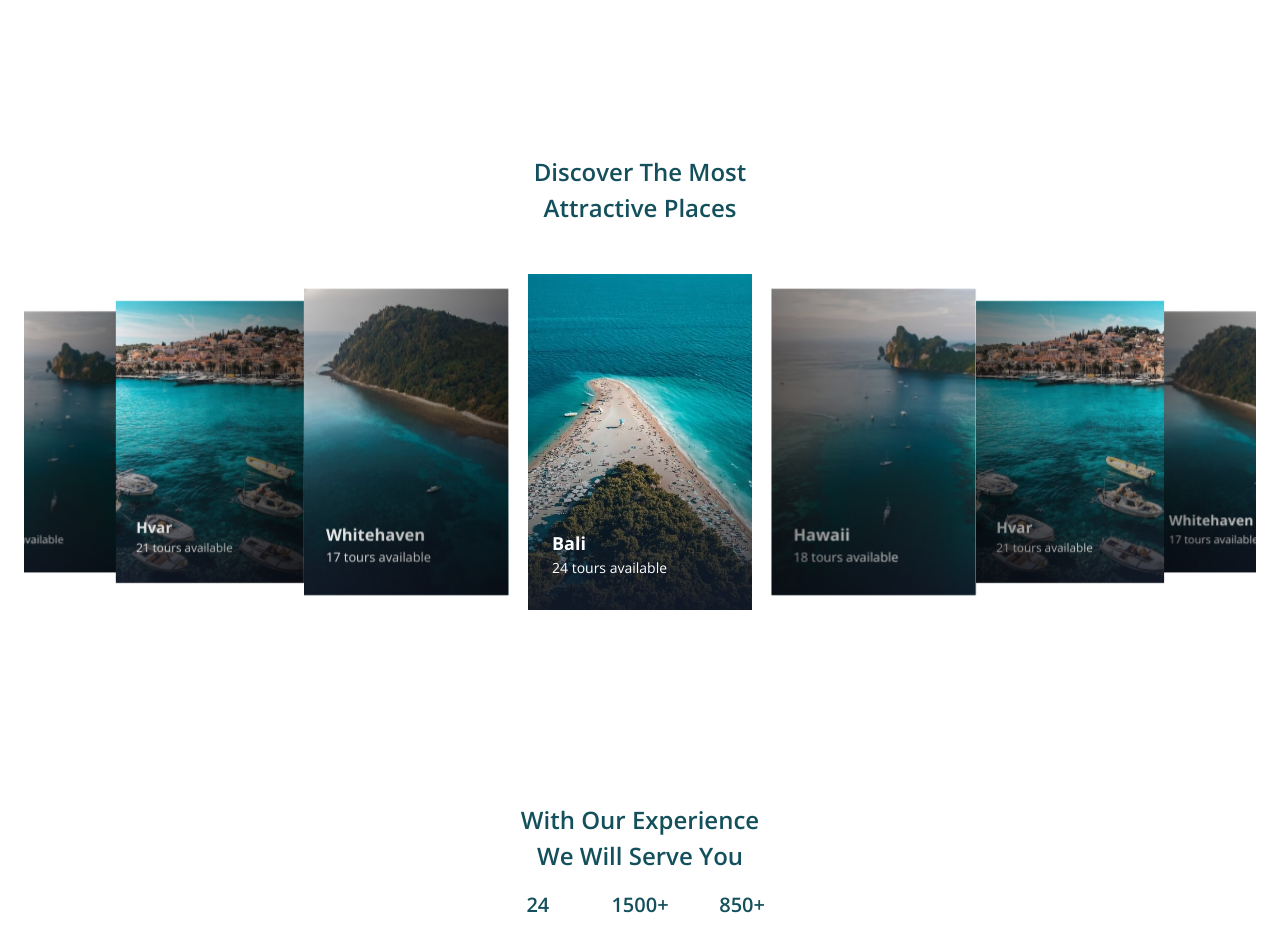
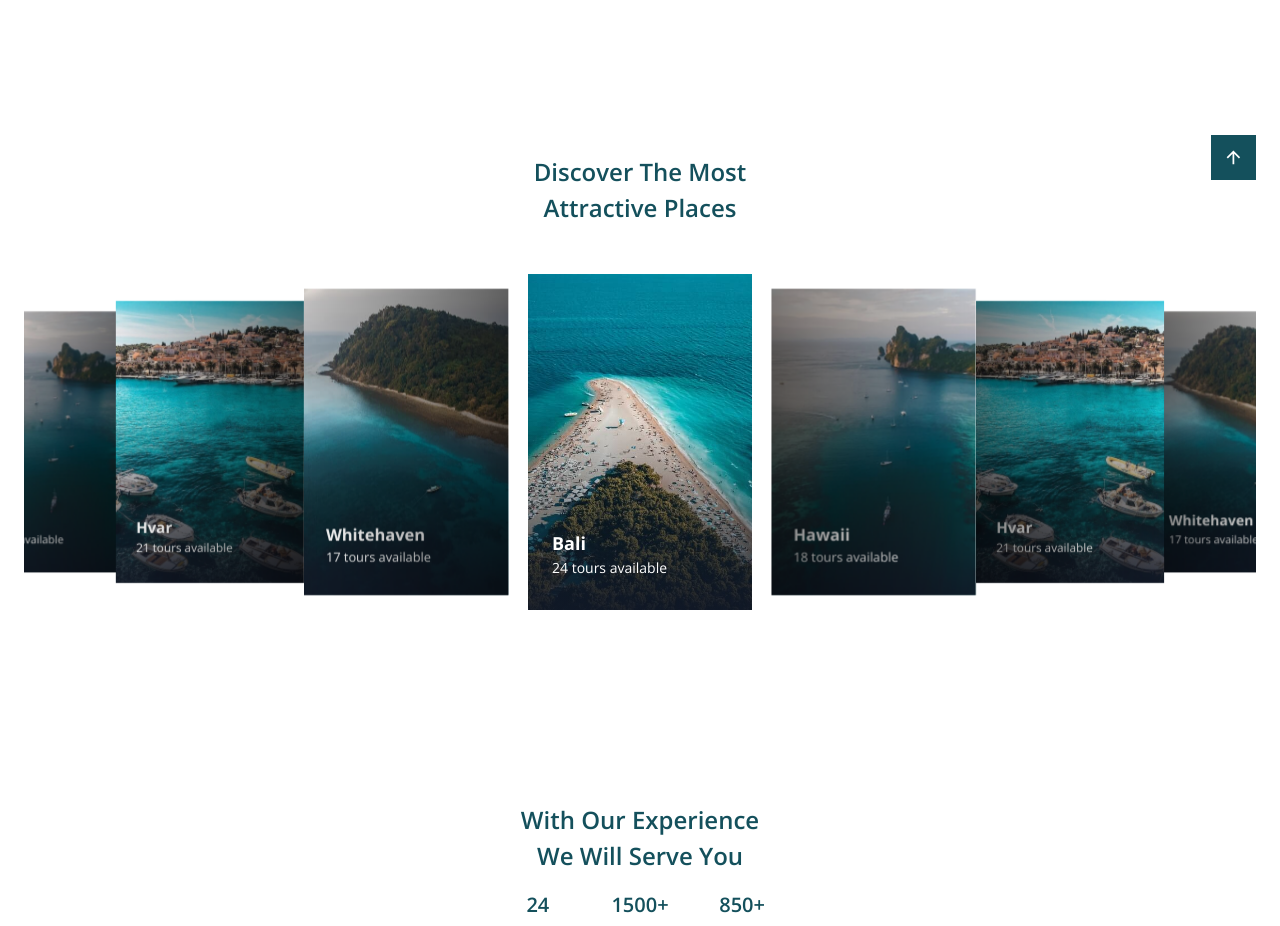
Before and after one commit to fajarfadillahh/travel-agency-react-tailwind, a React (Vite) app: page / in a window 1280 px wide. Shown: the part 1420-2346 px from the top of the page. Built offline with nearby package versions, Linux system fonts and the light colour scheme.

Commit message:
create ScrollToTop components

```diff
--- /dev/null
+++ b/src/components/ScrollToTop.jsx
@@ -0,0 +1,39 @@
+import React, { useEffect, useState } from "react";
+import { RiArrowUpLine } from "react-icons/ri";
+
+export default function ScrollToTop() {
+  const [isVisible, setIsVisible] = useState(false);
+
+  useEffect(() => {
+    const toggleVisible = () => {
+      if (window.scrollY >= 600) {
+        setIsVisible(true);
+      } else {
+        setIsVisible(false);
+      }
+    };
+    window.addEventListener("scroll", toggleVisible);
+
+    return () => {
+      window.removeEventListener("scroll", toggleVisible);
+    };
+  }, []);
+
+  const scrollToTop = () => {
+    window.scrollTo({
+      top: 0,
+      behavior: "smooth",
+    });
+  };
+
+  return (
+    <button
+      className={`scroll fixed right-6 z-10 inline-flex cursor-pointer bg-green-600 p-3 text-[1.3rem] text-white transition-all duration-400 ${
+        isVisible ? "bottom-16" : "-bottom-full"
+      }`}
+      onClick={scrollToTop}
+    >
+      <RiArrowUpLine />
+    </button>
+  );
+}
--- a/src/pages/Home.jsx
+++ b/src/pages/Home.jsx
@@ -11,6 +11,7 @@ import Place from "../parts/HomePage/Place";
 import Subscribe from "../components/Subscribe";
 import Sponsor from "../components/Sponsor";
 import Footer from "../components/Footer";
+import ScrollToTop from "../components/ScrollToTop";
 
 export default function Home() {
   return (
@@ -27,6 +28,7 @@ export default function Home() {
         <Sponsor />
       </main>
       <Footer />
+      <ScrollToTop />
     </>
   );
 }
```
